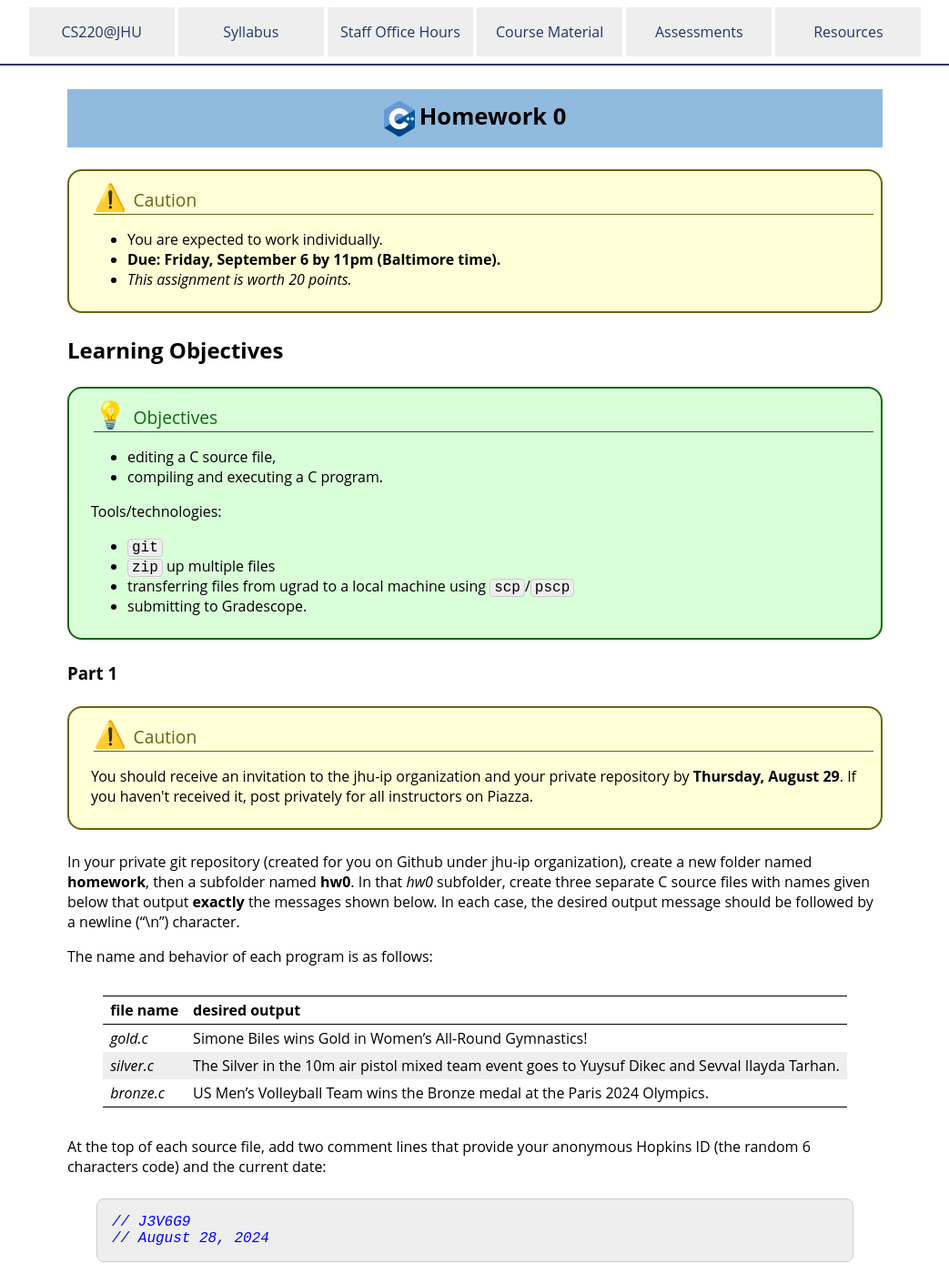
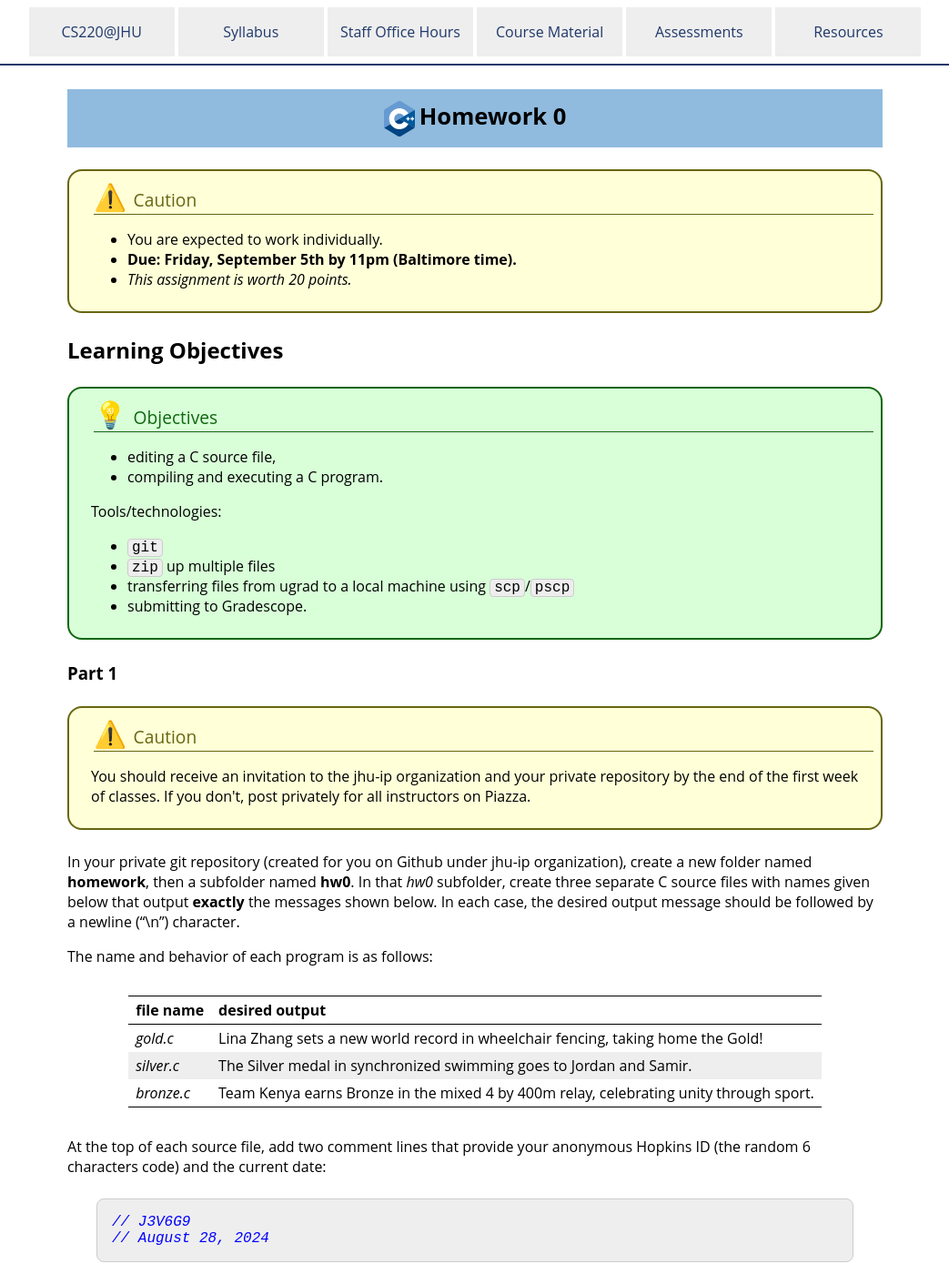
Before and after one commit to jhu-ip/cs220-f25, a Jekyll site: the page built from assign/hw0.md, in a window 1280 px wide and 1400 px high. Shown: the whole window at 91% size, without its empty margins (118-1161 px from the left). Built offline with Jekyll 4.4.1, drawn with Linux system fonts in a browser that asks for light colours.

```diff
--- a/assign/hw0.md
+++ b/assign/hw0.md
@@ -13,7 +13,7 @@
 <div class='content'>
 <ul>
 <li>You are expected to work individually.</li>
-<li><strong>Due: Friday, September 6 by 11pm (Baltimore time).</strong></li>
+<li><strong>Due: Friday, September 5th by 11pm (Baltimore time).</strong></li>
 <li><em>This assignment is worth 20 points.</em></li>
 </ul>
 </div>
@@ -41,7 +41,7 @@
 <div class='admonition caution'>
 <div class='title'>Caution</div>
 <div class='content'>
-<p>You should receive an invitation to the jhu-ip organization and your private repository by <strong>Thursday, August 29</strong>. If you haven't received it, post privately for all instructors on Piazza.</p>
+<p>You should receive an invitation to the jhu-ip organization and your private repository by the end of the first week of classes. If you don't, post privately for all instructors on Piazza.</p>
 </div>
 </div>
 
@@ -51,9 +51,9 @@
 
 file name | desired output
 --------- | --------------
-*gold.c* | Simone Biles wins Gold in Women's All-Round Gymnastics!
-*silver.c* | The Silver in the 10m air pistol mixed team event goes to Yuysuf Dikec and Sevval Ilayda Tarhan.
-*bronze.c* | US Men's Volleyball Team wins the Bronze medal at the Paris 2024 Olympics.
+*gold.c* | Lina Zhang sets a new world record in wheelchair fencing, taking home the Gold!
+*silver.c* | The Silver medal in synchronized swimming goes to Jordan and Samir.
+*bronze.c* | Team Kenya earns Bronze in the mixed 4 by 400m relay, celebrating unity through sport.
 
 At the top of each source file, add two comment lines that provide your anonymous Hopkins ID (the random 6 characters code) and the current date:
 
@@ -68,8 +68,7 @@
 <div class='title'>Tip</div>
 <div class='content'>
 <p>
-  The "hello, world" program that was the starting point for <a href="../exercise/ex03b.html">Exercise 3-B</a> could be a useful
-starting point for the source files for this homework.
+  The "hello, world" program that was the starting point for <a href="../exercise/ex03b.html">Exercise 3-B</a> could be a useful starting point for the source files for this homework.
 </p>
 </div>
 </div>
```
